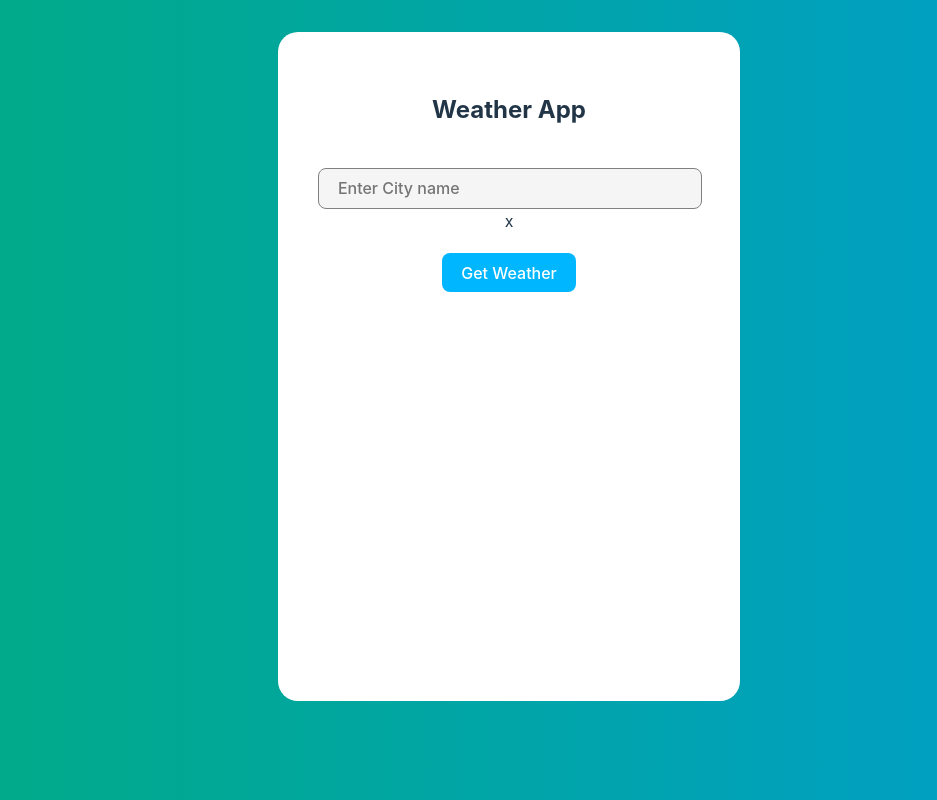
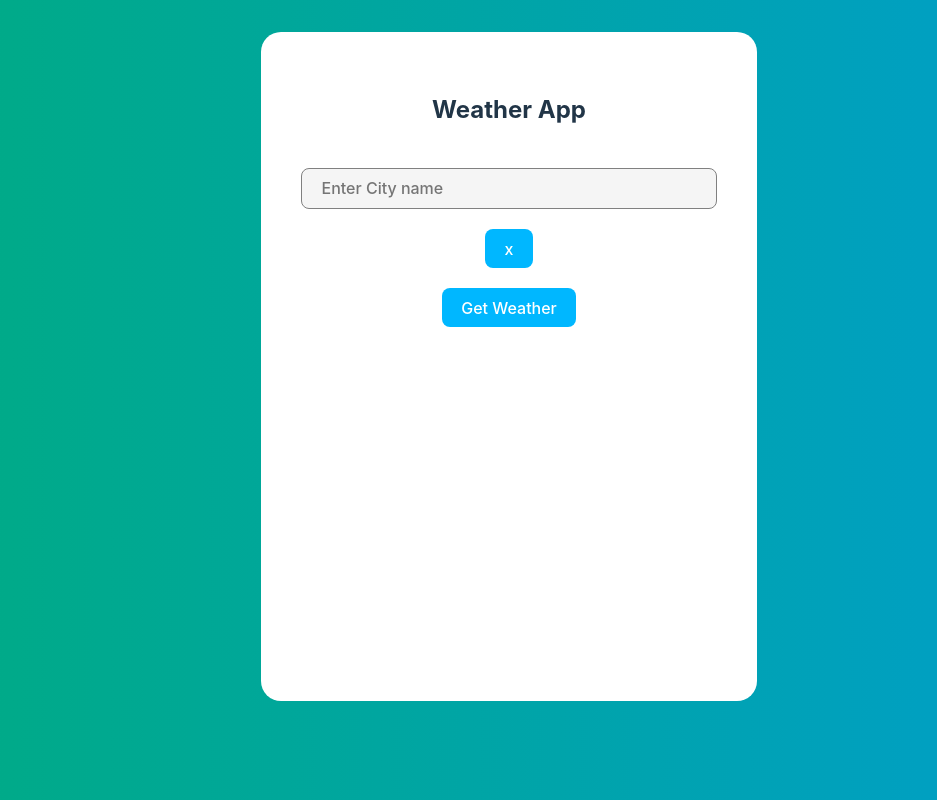
Before and after one commit to haseeb0307/weatherapp, a React (Vite) app: page / in a window 1280 px wide. Shown: the whole page, without its empty margins (171-1108 px from the left). Built offline with nearby package versions, Linux system fonts and the light colour scheme.

Commit message:
add cross btn

```diff
--- a/src/App.jsx
+++ b/src/App.jsx
@@ -52,7 +52,8 @@ function App() {
       <div className='main-div'>
         <div className='form'>
           <h2>Weather App</h2>
-          <input type="text" value={city} onChange={handleChange} placeholder='Enter City name '/> x
+          <input type="text" value={city} onChange={handleChange} placeholder='Enter City name '/>
+          <span><button>x</button></span>
 
 
           <br></br>
```
